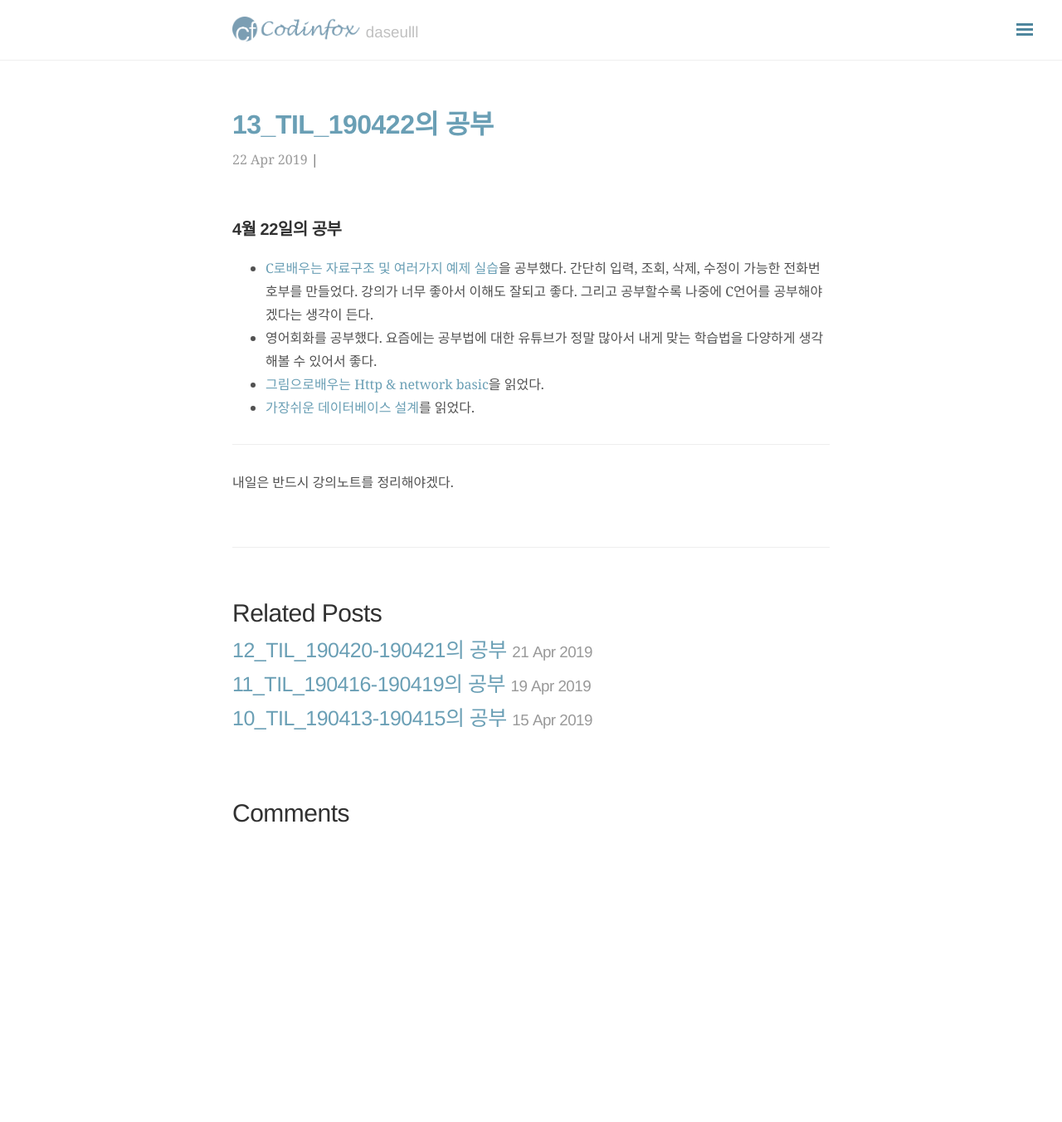
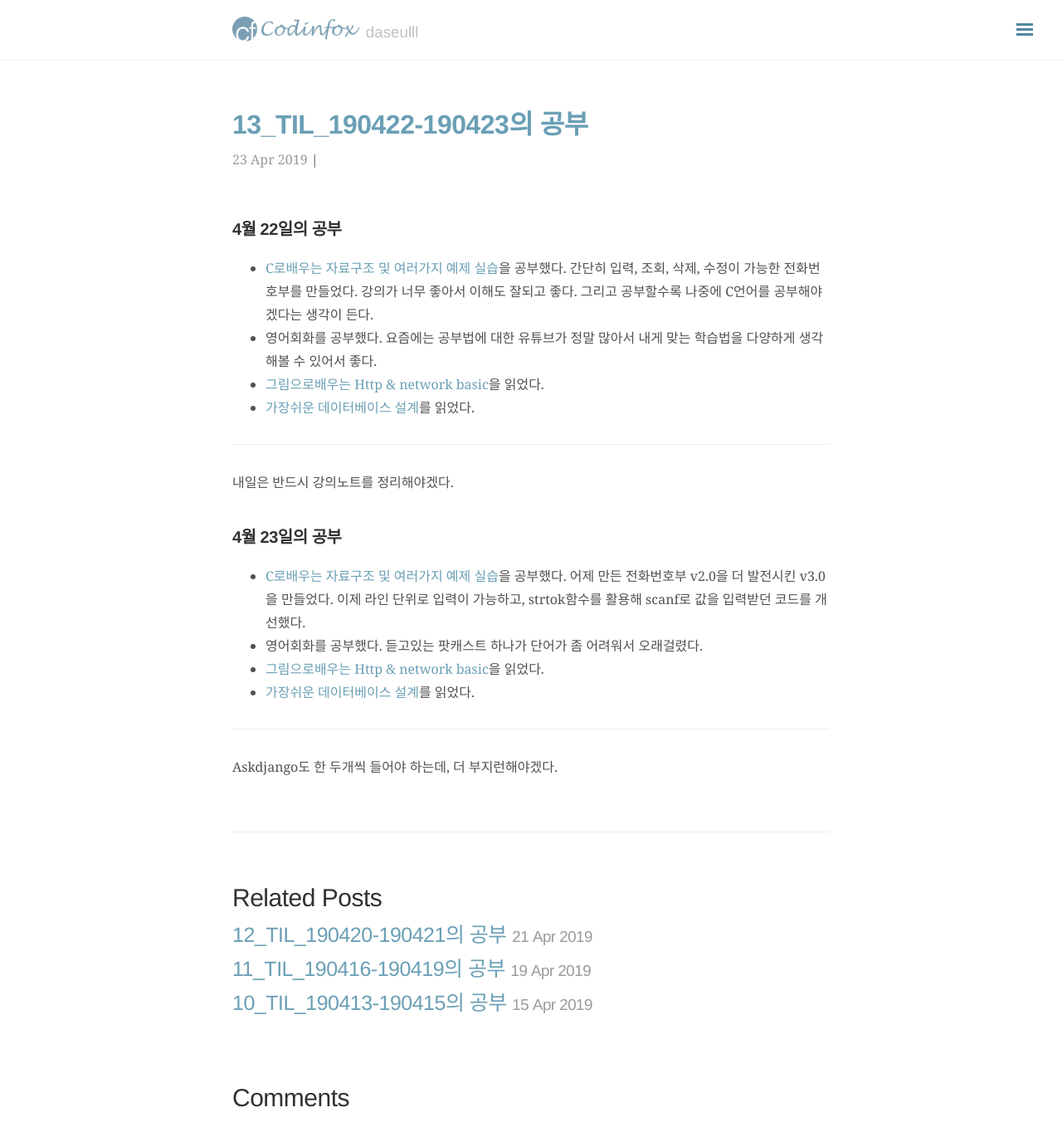
Before and after one commit to daseulll/daseulll.github.io, a Jekyll site: the page built from _posts/TIL/19-04-22-TIL13.md, in a window 1280 px wide and 1352 px high. Shown: the whole window at 83% size. Built offline with Jekyll 4.4.1, drawn with Linux system fonts in a browser that asks for light colours; nearby versions of some CDN libraries; comment, search, counter and statistics services are not loaded.

Commit message:
add post

```diff
--- a/_posts/TIL/19-04-22-TIL13.md
+++ b/_posts/TIL/19-04-22-TIL13.md
@@ -1,7 +1,7 @@
 ---
 layout: post
-title: 13_TIL_190422의 공부
-date:   2019-04-22 23:00
+title: 13_TIL_190422-190423의 공부
+date:   2019-04-23 23:00
 categories: TIL(Today_I_Learned)
 ---
 
@@ -18,3 +18,17 @@ categories: TIL(Today_I_Learned)
 ---
 
 내일은 반드시 강의노트를 정리해야겠다.
+<br>
+## 4월 23일의 공부
+- [C로배우는 자료구조 및 여러가지 예제 실습](https://www.youtube.com/watch?v=-XbHQQ8pUQY&list=PL52K_8WQO5oXIATx2vcTvqwxXxoGxxsIz)을 공부했다. 어제 만든 전화번호부 v2.0을 더 발전시킨 v3.0을 만들었다. 이제 라인 단위로 입력이 가능하고, strtok함수를 활용해 scanf로 값을 입력받던 코드를 개선했다.
+<br>
+- 영어회화를 공부했다. 듣고있는 팟캐스트 하나가 단어가 좀 어려워서 오래걸렸다.
+<br>
+- [그림으로배우는 Http & network basic](http://www.kyobobook.co.kr/product/detailViewKor.laf?ejkGb=KOR&mallGb=KOR&barcode=9788931447897&orderClick=LEA&Kc=)을 읽었다.
+<br>
+- [가장쉬운 데이터베이스 설계](http://www.kyobobook.co.kr/product/detailViewKor.laf?ejkGb=KOR&mallGb=KOR&barcode=9788994774596&orderClick=LAH&Kc=)를 읽었다.
+
+
+---
+
+Askdjango도 한 두개씩 들어야 하는데, 더 부지런해야겠다.
```
